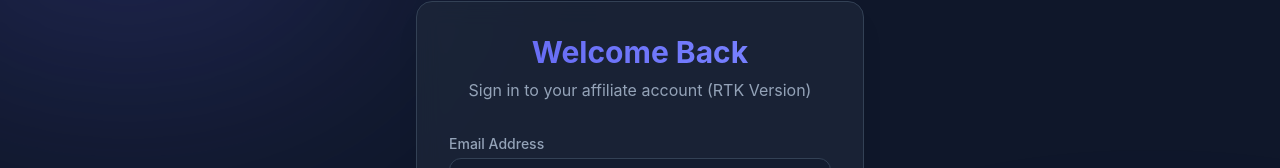
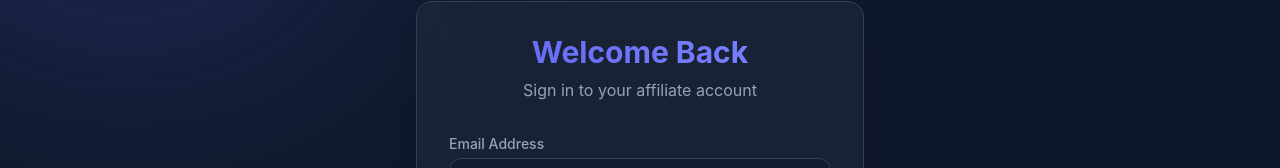
Before and after one commit to Priyanshu-Chouhan/Affiliate-Management-System, a React (Vite) app in the folder client/: page /login in a window 1280 px wide. Shown: the part 164-332 px from the top of the page. Built offline with nearby package versions, Linux system fonts and the light colour scheme; no server answers.

Commit message:
feat: remove version indication from login and registration page messages

```diff
--- a/client/src/features/auth/LoginPage.tsx
+++ b/client/src/features/auth/LoginPage.tsx
@@ -58,7 +58,7 @@ export const LoginPage = () => {
           <h1 className="text-3xl font-bold bg-clip-text text-transparent bg-gradient-to-r from-primary to-indigo-400 mb-2">
             Welcome Back
           </h1>
-          <p className="text-text-secondary">Sign in to your affiliate account (RTK Version)</p>
+          <p className="text-text-secondary">Sign in to your affiliate account</p>
         </div>
 
         {errors.root && (
--- a/client/src/features/auth/RegisterPage.tsx
+++ b/client/src/features/auth/RegisterPage.tsx
@@ -68,7 +68,7 @@ export const RegisterPage = () => {
           <h1 className="text-3xl font-bold bg-clip-text text-transparent bg-gradient-to-r from-primary to-indigo-400 mb-2">
             Create Account
           </h1>
-          <p className="text-text-secondary">Join our affiliate program today (RTK Version)</p>
+          <p className="text-text-secondary">Join our affiliate program today</p>
         </div>
 
         {errors.root && (
```
